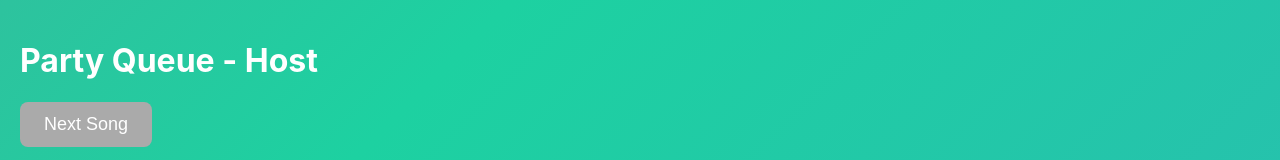
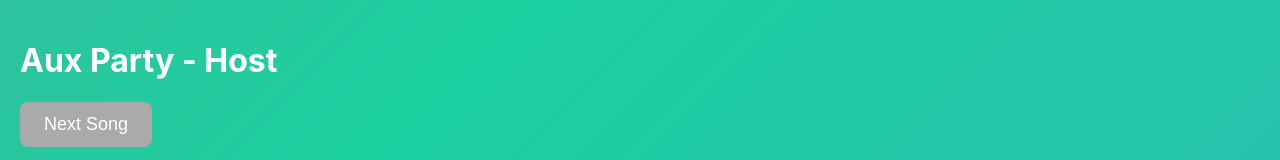
Before and after one commit to aneesamedina/auxparty, a React (Create React App) app in the folder client/: page / in a window 1280 px wide. Both pictures are taken after a click on the button "Host (Spotify)". Shown: the top 160 px of the page. Built offline with nearby package versions, Linux system fonts and the light colour scheme; no server answers.

Commit message:
guest name

```diff
--- a/client/src/App.js
+++ b/client/src/App.js
@@ -94,11 +94,6 @@ function MainQueueApp({ role }) {
     };
   };
 
-  // Save guest name to localStorage
-  useEffect(() => {
-    if (name) localStorage.setItem("guestName", name);
-  }, [name]);
-
   // --------------------------
   // Socket.IO for real-time updates
   useEffect(() => {
@@ -164,6 +159,9 @@ function MainQueueApp({ role }) {
       setQueue(data.queue);
       setNowPlaying((prev) => prev || data.nowPlaying);
       setSong(''); // don't reset name anymore
+      if (!localStorage.getItem("guestName")) {
+      localStorage.setItem("guestName", name);
+      }
     } catch (err) {
       console.error('Error adding song:', err);
     }
@@ -233,7 +231,7 @@ return (
       `}
     </style>
 
-    <h1>Party Queue - {role === 'guest' ? 'Guest' : 'Host'}</h1>
+    <h1>Aux Party - {role === 'guest' ? 'Guest' : 'Host'}</h1>
 
     {role === 'host' && (
       <div style={{ marginBottom: 20 }}>
```
